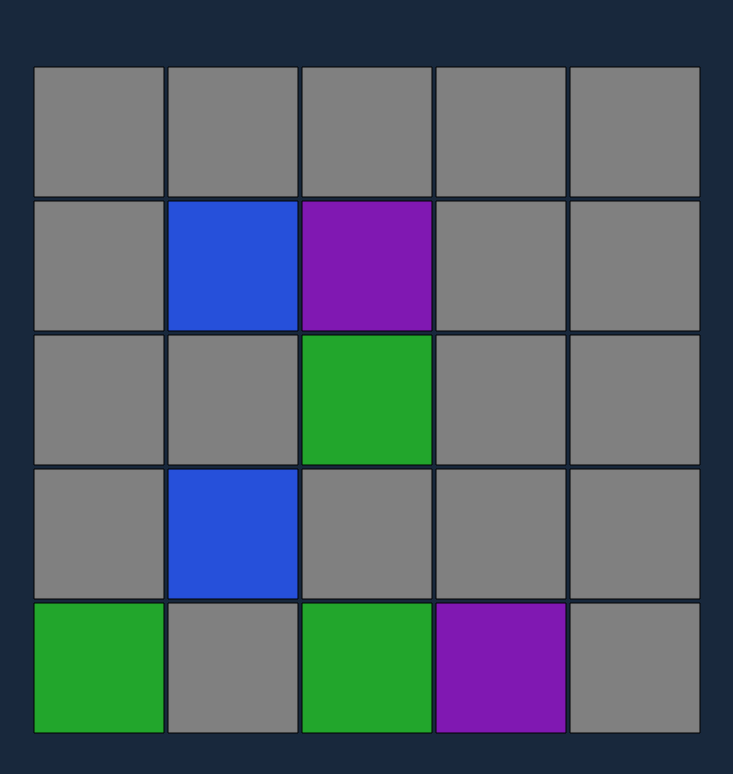
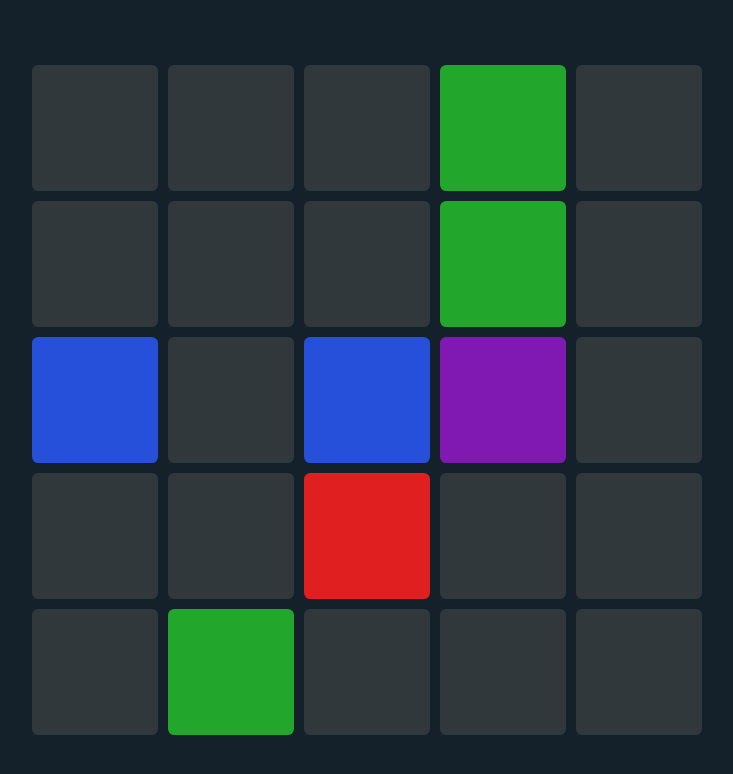
Before and after one commit to Mezoka/TokenPuzzle, a plain HTML site: page Token.html in a window 1280 px wide. Shown: the whole page, without its empty margins (273-1006 px from the left). Drawn offline with Linux system fonts and the light colour scheme.

Commit message:
Add files via upload

```diff
--- a/Token.html
+++ b/Token.html
@@ -12,29 +12,31 @@ const Color = {
     Empty: 9,
     Token: 10,
     Border: 11,
-    Back: "#18283C",
-    Clue: ["#808080", "#22A62C", "#2650DA", "#8018B2", "#E02020"]
+    Back: "#14202A",
+    Clue: ["#30383C", "#22A62C", "#2650DA", "#8018B2", "#E02020"]
 }
 
 const Layout = {
     width: 0,
     half: 0,
     radius: 0,
-    line: 0.035,
+    corner: 0,
+    line: 0,
+    pad: 0,
     rect: [],
 }
 
 const Board = {
     width: 5,
     height: 5,
-    total: 0,
     finish: 0,
 
     table: [],
     rect: [],
     offset: [],
     clue: [],
-    side: [],
+    border: [],
+    pattern: [],
 
     Init() {
         const param = new URLSearchParams(window.location.search)
@@ -43,8 +45,6 @@ const Board = {
 
         if (this.width < 2) this.width = 2
         if (this.height < 2) this.height = 2
-        if (this.width > 6) this.width = 6
-        if (this.height > 6) this.height = 6
         if (this.width == 2 && this.height == 2) {
             this.width = 3
             this.height = 3
@@ -66,7 +66,14 @@ const Board = {
             }
         }
 
-        this.table.push(Color.Border) // last cell's bottom right neighbour
+        // last cell's bottom right neighbour
+        this.table.push(Color.Border)
+
+        for (let n = 0; n <= 8; n++) { // pattern table
+            let list = []
+            for (let k = 0; k <= 8; k++) list.push(this.GetList(n, k))
+            this.pattern.push(list)
+        }
 
         if (param.has("Table")) {
             let str = param.get("Table")
@@ -74,130 +81,186 @@ const Board = {
             this.finish = 0
 
             for (let i = 0; i < this.rect.length && i < str.length; i++) {
+                let n = this.rect[i]
+
                 if (str.charAt(i) == "X")
-                    this.table[this.rect[i]] = Color.Token
+                    this.table[n] = Color.Token
                 else {
                     let k = Number(str.charAt(i))
 
                     if (k > 0 && k < 5) {
-                        this.table[this.rect[i]] = k
-                        this.clue.push(this.rect[i])
+                        this.table[n] = k
+                        this.clue.push({pos: n, value: k,
+                            size: 0, token: 0, turn: 0, end: 0, list: [], iter: [], border: []})
                     }
                 }
             }
 
-            this.GetSide()
+            this.GetBorder()
 
-            this.clue.forEach((i) => {
-                if (this.table[i] == this.Count(i)) this.table[i] |= 16 // clue complete
+            for (n of this.clue) {
+                let k = n.pos
+                if (this.table[k] == this.Count(k)) this.table[k] |= 16 // clue complete
                 else this.finish++
-            })
+            }
         }
         else this.Create()
     },
 
     Create() {
         this.clue = []
-        this.rect.forEach((n) => {this.table[n] = Color.Empty}) // clear table
+        for (n of this.rect) this.table[n] = Color.Empty // clear table
         let size = Math.min(this.width, this.height)
+        let value = -1
 
         while(1) {
-            while(1) { // add clue
+            if (value == -1) { // add clue
+                while(1) {
                     let i = this.rect[Math.floor(Math.random() * this.rect.length)]
 
-                if (!this.clue.includes(i)) {
-                    this.clue.push(i)
-                    this.table[i] = Math.floor(Math.random() * 4) + 1
+                    if (!this.FindClue(i)) {
+                        let k = Math.floor(Math.random() * 4) + 1
+                        this.clue.push({pos: i, value: k,
+                                size: 0, token: 0, turn: 0, end: 0, list: [], iter: [], border: []})
+                        this.table[i] = k
                         break
                     }
                 }
-
-            let value = this.Evaluate()
-
-            while (value == 0 || this.Pattern()) { // no solution or bad pattern
-                let i = Math.floor(Math.random() * this.clue.length) // take clue
-                this.table[this.clue[i]] = Color.Empty
+            }
+            else { // take clue
+                let i = (value < 0 ? Math.floor(Math.random() * this.clue.length) : value)
+                this.table[this.clue[i].pos] = Color.Empty
                 this.clue.splice(i, 1)
-                if (this.clue.length == 0) break
-                value = this.Evaluate()
             }
 
-            if (value == 1 && (size < 5 || this.clue.length >= 6) && this.Span()) break
+            if ((this.clue.length < 6 && (size > 4 || this.clue.length == 0)) || this.Span()) {
+                value = -1 // add clue
+                continue
+            }
+
+            if ((value = this.Rule()) >= 0) continue
+            if ((value = this.Evaluate()) == 1) break
+            value = value - 3
         }
 
         this.finish = this.clue.length
     },
 
     Evaluate() {
-        this.total = 0
-        this.GetSide()
+        this.GetBorder()
+        let iter = this.clue[0]
+        if (iter.value > iter.size) return 0 // first fail
 
-        if (this.clue.length > 0 && this.side.length > 0)
-            this.Solve(0, 0) // check side 0, no token around
+        let total = 0
+        let turn = 0
+        let last = this.clue.length - 1
+        iter.token = -1
 
-        return this.total
-    },
+        while (1) {
+            if (iter.token < 0) { // update
+                iter.token = iter.value - this.Count(iter.pos) // tokens to put
 
-    Solve(i, count) { // handle side i, real count of i's clue
-        let j = i + 1
-        let node = this.side[i]
-
-        Start: for (let n = 0; n < 2; n++) { // two phases, put token and no token
-            if (n == 0) {
-                if (this.total == 2) return
-                this.table[node.pos] = Color.Token // put token
-                count++
+                if (iter.token == 0) {
+                    if (turn == last) {
+                        total++
+                        if (total == 2) { // restore and return
+                            for (let i = 0; i < this.clue.length; i++) {
+                                let border = this.clue[i].border
+                                for (let k = 0; k < border.length; k++) this.table[border[k]] = Color.Empty
+                            }
+                            return 2
+                        }
                     }
                     else {
-                this.table[node.pos] = Color.Empty // take back token, restore
-                count--
-                if (this.total == 2) return
+                        iter = this.clue[++turn] // next clue
+                        iter.token = -1
+                    }
+                    continue
+                }
+                if (iter.token < 0 || iter.token > iter.size) { // check logic
+                    iter = this.clue[--turn] // go back
+                    continue
                 }
 
-            if (j < this.side.length) { // try next
-                if (this.side[j].clue == node.clue) { // same clue
-                    if (count <= node.count) // not over
-                        this.Solve(j, count) // go next
+                iter.list = this.pattern[iter.size][iter.token]
+                iter.turn = 0
+                iter.end = iter.list.length
             }
-                else { // new clue
-                    if (count == node.count) { // exact
-                       for (let k = this.side[j].clue - 1; k > node.clue; k--) { // handle skip clues
-                           if (this.Count(this.clue[k]) != this.table[this.clue[k]]) { // over or under
-                               if (n == 0) continue Start
-                               else return
+            else if (iter.token == 0) {
+                if (turn == 0) return total
+                iter = this.clue[--turn] // go back
+                continue
+            }
+            else iter.turn++
+
+            if (iter.turn == iter.end) {
+                for (let k = 0; k < iter.border.length; k++) this.table[iter.border[k]] = Color.Empty // restore
+                if (turn == 0) return total
+                iter = this.clue[--turn] // go back
+            }
+            else {
+                iter.iter = iter.list[iter.turn]
+
+                for (let i = 0; i < iter.size; i++)
+                    this.table[iter.border[i]] = iter.iter[i] // put token
+                if (turn == last) {
+                    total++
+                    if (total == 2) { // restore and return
+                        for (let i = 0; i < this.clue.length; i++) {
+                            let border = this.clue[i].border
+                            for (let k = 0; k < border.length; k++) this.table[border[k]] = Color.Empty
+                        }
+                        return 2
                     }
                 }
-
-                       this.Solve(j, this.Count(this.clue[this.side[j].clue])) // go next
-                    }
-                }
-            }
-            else { // last side
-                if (count == node.count) { // exact
-                    for (let k = node.clue + 1; k < this.clue.length; k++) { // handle clues behind
-                        if (this.Count(this.clue[k]) != this.table[this.clue[k]]) { // over or under
-                            if (n == 0) continue Start
-                            else return
-                        }
-                    }
-
-                    this.total++;
+                else {
+                    iter = this.clue[++turn] // next clue
+                    iter.token = -1
                 }
             }
         }
     },
 
-    Pattern() {
+    GetList(n, k) {
+        if (n < k || n == 0) return []
+        if (k == 0) return [Array(n).fill(Color.Empty)]
+        if (k == n) return [Array(n).fill(Color.Token)]
+        return this.GetList(n - 1, k - 1).map(item => [...item, Color.Token]).concat(
+            this.GetList(n - 1, k).map(item => [...item, Color.Empty]))
+    },
+
+    GetBorder() {
+        this.border = []
+
         for (let i = 0; i < this.clue.length; i++) {
             let n = this.clue[i]
-            total = 0
+            n.border = []
 
-            this.offset.forEach((k) => {
-                if (this.table[n + k] == Color.Empty) total++})
-            if (this.table[n] == total) return true // fill all empty
+            for (j = 0; j < 8; j++) {
+                let k = n.pos + this.offset[j]
+
+                if (this.table[k] == Color.Empty) {
+                    if (!this.border.includes(k)) {
+                        this.border.push(k)
+                        n.border.push(k)
+                    }
+                }
             }
 
-        return false
+            n.size = n.border.length
+        }
+    },
+
+    Rule() {
+        for (let i = 0; i < this.clue.length; i++) {
+            let n = this.clue[i].pos
+            let total = 0
+            for (let k = 0; k < 8; k++) // k of this.offset
+                if (this.table[n + this.offset[k]] == Color.Empty) total++
+            if (this.table[n] == total) return i // fill all empty
+        }
+
+        return -1
     },
 
     Span() {
@@ -211,7 +274,7 @@ const Board = {
                 }
             }
 
-            if (line && line2) return false // two empty lines
+            if (line && line2) return true // two empty lines
             line2 = line
         }
 
@@ -225,26 +288,30 @@ const Board = {
                 }
             }
 
-            if (line && line2) return false // two empty lines
+            if (line && line2) return true // two empty lines
             line2 = line
         }
 
-        return true
+        return false
+    },
+
+    FindClue(k) {
+        for (let i = 0; i < this.clue.length; i++) if (this.clue[i].pos == k) return true
+        return false
     },
 
     Count(i) {
         let total = 0
-        this.offset.forEach((k) => {
-            if (this.table[i + k] == Color.Token) total++})
+        for (let k = 0; k < 8; k++) if (this.table[i + this.offset[k]] == Color.Token) total++
         return total
     },
 
     Check(i) { // check clue around
-        this.offset.forEach((k) => {
+        for (k of this.offset) {
             let j = i + k
-            let n = this.Value(j)
+            let n = this.table[j] & 15
 
-            if (n > 0) { // is clue
+            if (n < Color.Empty) { // is clue
                 if (n == this.Count(j)) { // clue complete
                     if (!(this.table[j] & 16)) {
                         this.table[j] |= 16
@@ -258,33 +325,7 @@ const Board = {
                     }
                 }
             }
-        })
-    },
-
-    GetSide() {
-        this.side = [] // empty space around clue
-
-        for (let i = 0; i < this.clue.length; i++) {
-            let k = this.clue[i]
-
-            this.offset.forEach((s) => {
-                let pos = k + s;
-                let n = this.table[pos]
-                if ((n == Color.Empty || n == Color.Token) && !this.FindSide(pos))
-                    this.side.push({pos: pos, clue: i, count: this.table[k]})
-            })
         }
-    },
-
-    FindSide(k) {
-        for (let i = 0; i < this.side.length; i++)
-            if (this.side[i].pos == k) return true
-        return false
-    },
-
-    Value(i) {
-        let k = this.table[i] & 15
-        return (k < 9 ? k : -1)
     }
 }
 
@@ -296,27 +337,30 @@ function Resize() {
     canvas.width = window.innerWidth
     canvas.height = window.innerHeight
 
-    let width = Board.width + 1 + (Board.width - 1) * Layout.line
-    let height = Board.height + 1 + (Board.height - 1) * Layout.line
+    let width = Board.width + 1 + (Board.width - 1) * 0.08
+    let height = Board.height + 1 + (Board.height - 1) * 0.08
 
     if (canvas.width / canvas.height <= width / height)
         Layout.width = canvas.width / width
     else Layout.width = canvas.height / height
 
-    let pad = Math.floor(Layout.width * Layout.line)
-    if (pad == 0) pad = 1
+    Layout.pad = Math.floor(Layout.width * 0.08)
+    if (Layout.pad < 2) Layout.pad = 2
+
     Layout.width = Math.floor(Layout.width)
     Layout.half = Layout.width / 2
-    Layout.radius = Layout.width * 0.35
+    Layout.radius = Layout.width * 0.4
+    Layout.corner = Layout.width * 0.05
+    Layout.line = Layout.width * 0.06
 
     Layout.rect = []
-    a = {x: Math.floor((canvas.width - Board.width * Layout.width - (Board.width - 1) * pad) / 2),
-        y: Math.floor((canvas.height - Board.height * Layout.width - (Board.height - 1) * pad) / 2)}
+    a = {x: Math.floor((canvas.width - Board.width * Layout.width - (Board.width - 1) * Layout.pad) / 2),
+        y: Math.floor((canvas.height - Board.height * Layout.width - (Board.height - 1) * Layout.pad) / 2)}
 
-    for (let y = 0, i = 0; y < Board.height; y++, a.y += Layout.width + pad) {
+    for (let y = 0, i = 0; y < Board.height; y++, a.y += Layout.width + Layout.pad) {
         let b = {...a}
 
-        for (let x = 0; x < Board.width; x++, i++, b.x += Layout.width + pad) {
+        for (let x = 0; x < Board.width; x++, i++, b.x += Layout.width + Layout.pad) {
             Layout.rect.push({x: b.x, y: b.y})
         }
     }
@@ -333,20 +377,17 @@ function Draw() {
         let k = k2 & 15
 
         context.beginPath();
-        context.rect(Layout.rect[i].x, Layout.rect[i].y, Layout.width, Layout.width)
+        context.roundRect(Layout.rect[i].x, Layout.rect[i].y, Layout.width, Layout.width, Layout.corner)
         context.fillStyle = Color.Clue[(k > 0 && k < 5 ? k : 0)]
         context.fill()
-        context.lineWidth = 1
-        context.strokeStyle = "black"
-        context.stroke()
 
         if (k == Color.Token) {
             context.beginPath()
             context.arc(Layout.rect[i].x + Layout.half, Layout.rect[i].y + Layout.half, Layout.radius, 0, 2 * Math.PI)
             context.fillStyle = "#F0901E"
             context.fill()
-            context.lineWidth = Layout.width * Layout.line
-            context.strokeStyle = "black" // Color.Back
+            context.lineWidth = Layout.line
+            context.strokeStyle = "black"
             context.stroke()
         }
 
@@ -356,9 +397,8 @@ function Draw() {
             context.lineTo(Layout.rect[i].x + Layout.width * 0.85, Layout.rect[i].y + Layout.width * 0.85)
             context.moveTo(Layout.rect[i].x + Layout.width * 0.85, Layout.rect[i].y + Layout.width * 0.15)
             context.lineTo(Layout.rect[i].x + Layout.width * 0.15, Layout.rect[i].y + Layout.width * 0.85)
-
-            context.lineWidth = Layout.width * Layout.line
-            context.strokeStyle = "black" // Color.Back
+            context.lineWidth = Layout.line
+            context.strokeStyle = "black"
             context.stroke()
         }
     }
@@ -366,22 +406,21 @@ function Draw() {
 
 function KeyDown(event) {
     if (event.key == "Escape") {
-        Board.rect.forEach((i) => {
+        for (i of Board.rect) {
             let k = Board.table[i]
             if (k == Color.Token)
                 Board.table[i] = Color.Empty
             else if (k != Color.Border)
                 Board.table[i] &= ~16
-        })
+        }
 
         Board.finish = Board.clue.length
         Draw()
     }
     if (event.key == " ") {
         let str = ""
-        const list = "0123456789X"
-
-        Board.rect.forEach((n) => {str += list.charAt(Board.table[n] & ~16)})
+        const list = "012345678AX"
+        for (n of Board.rect) str += list.charAt(Board.table[n] & ~16)
         navigator.clipboard.writeText("Width=" + Board.width.toString() + "&Height=" + Board.height.toString() + "&Table=" + str)
     }
 }
@@ -391,13 +430,15 @@ function Click(event) {
         if (Layout.rect[i].y <= event.clientY && event.clientY < Layout.rect[i].y + Layout.width) {
             if (Layout.rect[i].x <= event.clientX && event.clientX < Layout.rect[i].x + Layout.width) {
                 let j = Board.rect[i]
+
+                if (Board.border.includes(j)) {
                     let k = Board.table[j]
 
                     if (k == Color.Empty || k == Color.Token) {
                         Board.table[j] = (k == Color.Empty ? Color.Token : Color.Empty)
                         Board.Check(j)
 
-                    if (Board.finish == 0 && Board.FindSide(j)) {
+                        if (Board.finish == 0) {
                             var audio = new Audio("End.mp3")
                             audio.play()
                         }
@@ -413,6 +454,7 @@ function Click(event) {
             }
         }
     }
+}
 
 </script>
 </body>
```
Also changed, not shown: Token.png. Lines whose indentation alone changed are shown as unchanged.
